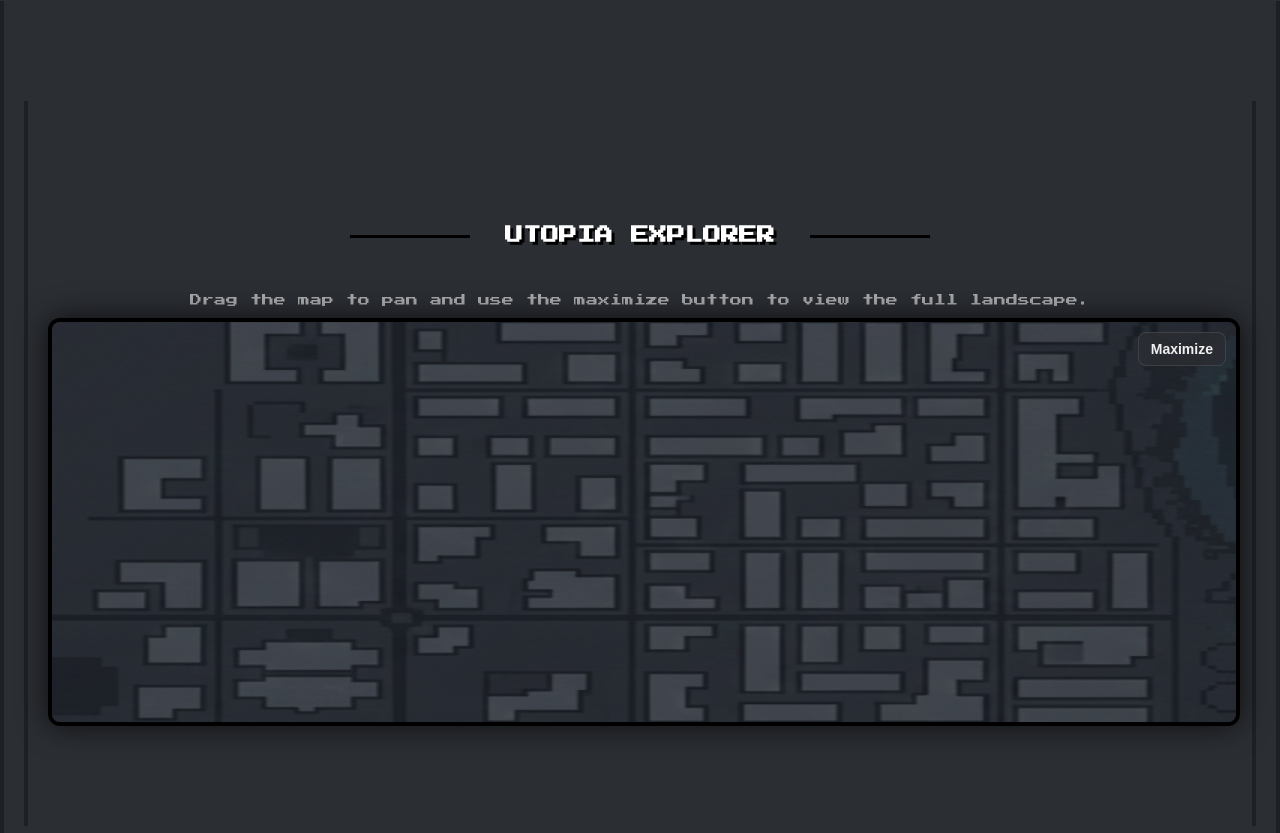
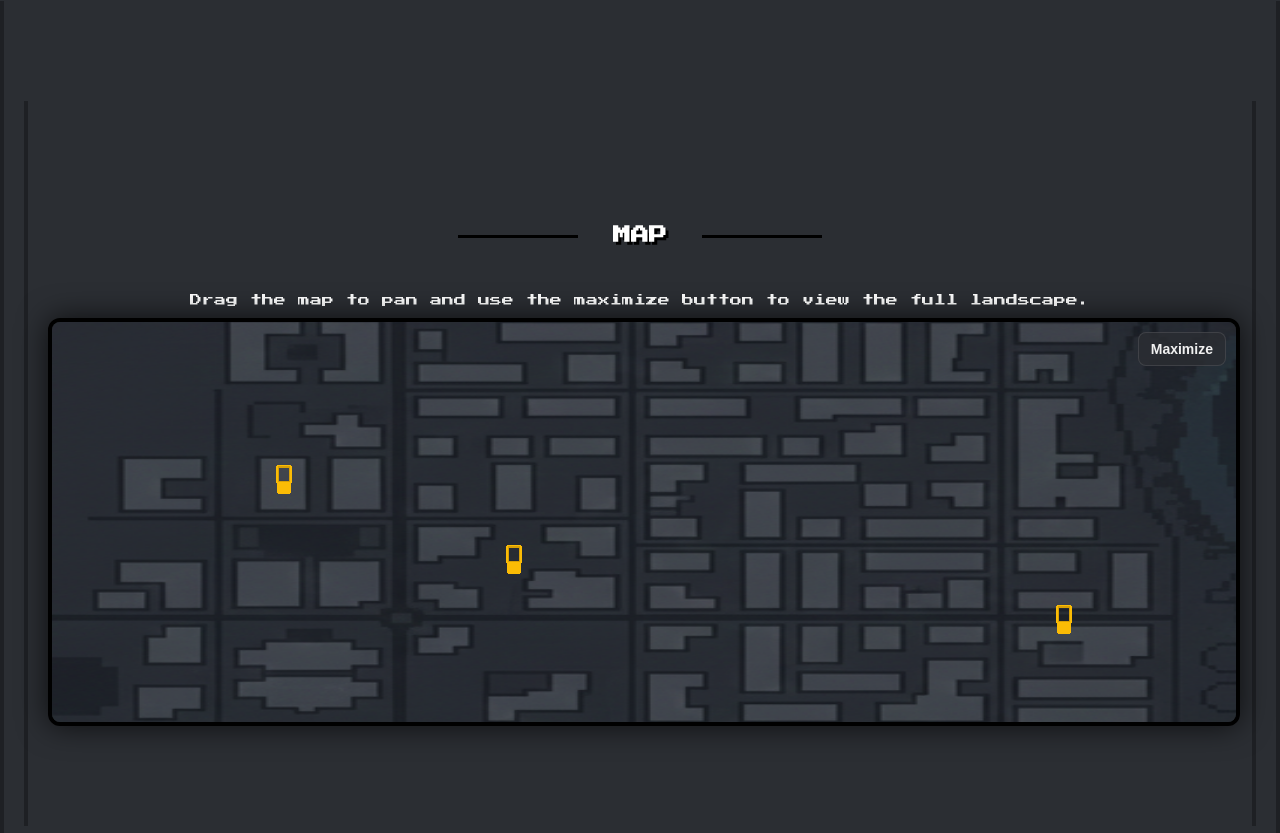
Before and after one commit to RindTel/outdoor_app, a PHP site: page /home.html in a window 1280 px wide. Shown: the part 779-1612 px from the top of the page. Run offline with PHP 8.4, Linux system fonts and the light colour scheme.

Commit message:
veq pointerat nhart jan shtu AHHHHHHHHHHHHHHHHHHHHHHHHHHHHHHHHHHHHHHHHHHHHHHH

```diff
--- a/Pages/Home/home.css
+++ b/Pages/Home/home.css
@@ -173,8 +173,7 @@ html {
 }
 
 .map-hint {
-            font-size: 0.75rem; /* Equivalent to 12px */
-            opacity: 0.6;
+    font-size: 0.75rem;
     margin-bottom: 12px;
     text-align: center;
 }
@@ -236,6 +235,60 @@ html {
 .maximize-btn:hover {
     background-color: #2b2e33;
 }
+
+.map-pointers-container {
+    position: absolute;
+    top: 0;
+    left: 0;
+    width: 100%;
+    height: 100%;
+}
+
+.map-pointer {
+
+    width: 12px;
+    height: 16px;
+    position: absolute;
+
+
+    margin-left: -6px;
+    margin-top: -16px;
+
+
+    background: none;
+    border: none;
+
+
+    --pointer-color: #fbbc05;
+    --shadow-color: #d9a004;
+
+    box-shadow:
+
+        0 -1px 0 0 var(--pointer-color),
+        -1px -1px 0 0 var(--pointer-color),
+        1px -1px 0 0 var(--pointer-color),
+
+        -2px 0 0 0 var(--pointer-color),
+        2px 0 0 0 var(--pointer-color),
+        -2px 1px 0 0 var(--pointer-color),
+        2px 1px 0 0 var(--pointer-color),
+
+
+        -1px 11px 0 0 var(--pointer-color),
+        1px 11px 0 0 var(--pointer-color),
+        0 12px 0 0 var(--pointer-color),
+
+
+        0 0 0 1px var(--shadow-color) inset,
+        0 1px 0 1px var(--shadow-color) inset;
+}
+
+.map-pointer:hover {
+    filter: brightness(1.2);
+    transform: translateY(-2px);
+    transition: transform 0.1s ease-out;
+}
+
 .contact-form {
     max-width: 500px;
     margin: 0 auto;
--- a/Pages/Home/home.html
+++ b/Pages/Home/home.html
@@ -1,7 +1,7 @@
 <!DOCTYPE html>
 <html lang="en">
 <head>
-    <meta charset="UTF8">
+    <meta charset="UTF-8">
     <meta name="viewport" content="width=device-width, initial-scale=1.0">
     <title>Outdoor Planner</title>
 
@@ -35,7 +35,7 @@
 <div class="section" id="map">
    <div class="map-container">
     <div class="section" id="map">
-        <h2>UTOPIA EXPLORER</h2>
+        <h2>MAP</h2>
         <div class="map-hint">Drag the map to pan and use the maximize button to view the full landscape.</div>
 
         <div class="map-box" id="interactiveMap">
@@ -43,7 +43,20 @@
             <button class="maximize-btn" id="maximizeButton">
                 Maximize
             </button>
+
             <div class="map-box-content" id="mapContent">
+                <div class="map-pointers-container">
+                    <div class="map-pointer" style="left: 1220px; top: 230px;"></div>
+                     <div class="map-pointer" style="left: 1220px; top: 600px;"></div>
+                    <div class="map-pointer" style="left: 670px; top: 540px;"></div>
+                    <div class="map-pointer" style="left: 2310px; top: 650px;"></div>
+                    <div class="map-pointer" style="left: 1540px; top: 580px;"></div>
+                    <div class="map-pointer" style="left: 440px; top: 460px;"></div>
+                 <div class="map-pointer" style="left: 700px; top: 250px;"></div>
+                 <div class="map-pointer" style="left: 500px; top: 1050px;"></div> -->
+                    <div class="map-pointer" style="left: 500px; top: 180px;"></div>
+                    <div class="map-pointer" style="left: 2135px; top: 400px;"></div>   -->
+                </div>
             </div>
 
         </div>
@@ -79,8 +92,9 @@
 
 
     function setInitialMapPosition() {
-        const centerX = (mapBox.clientWidth - mapContent.clientWidth) / 2;
-        const centerY = (mapBox.clientHeight - mapContent.clientHeight) / 2;
+
+        const centerX = (mapBox.clientWidth - 2400) / 2;
+        const centerY = (mapBox.clientHeight - 1200) / 2;
 
         currentTranslateX = centerX + 400;
         currentTranslateY = centerY + 100;
@@ -89,7 +103,16 @@
 
     window.addEventListener('load', setInitialMapPosition);
     window.addEventListener('resize', () => {
-        recalculateBoundaries();
+
+        if (!isMaximized) {
+            recalculateBoundaries();
+        } else {
+             const boxWidth = mapBox.clientWidth;
+             const boxHeight = mapBox.clientHeight;
+             currentTranslateX = (boxWidth - 2400) / 2;
+             currentTranslateY = (boxHeight - 1200) / 2;
+             updateMapPosition();
+        }
     });
 
     mapBox.addEventListener('mousedown', startDrag);
@@ -102,7 +125,7 @@
     mapBox.addEventListener('touchmove', drag);
 
     function startDrag(e) {
-        if (e.target.id === 'maximizeButton') return;
+        if (e.target.id === 'maximizeButton' || e.target.classList.contains('map-pointer')) return;
 
         isDragging = true;
         mapBox.classList.add('grabbing');
@@ -134,11 +157,16 @@
     }
 
     function recalculateBoundaries() {
+        if (isMaximized) {
+             updateMapPosition();
+             return;
+        }
+
         const maxTranslateX = 0;
         const maxTranslateY = 0;
 
-        const minTranslateX = mapBox.clientWidth - mapContent.clientWidth;
-        const minTranslateY = mapBox.clientHeight - mapContent.clientHeight;
+        const minTranslateX = mapBox.clientWidth - 2400;
+        const minTranslateY = mapBox.clientHeight - 1200;
 
         currentTranslateX = Math.max(Math.min(currentTranslateX, maxTranslateX), minTranslateX);
         currentTranslateY = Math.max(Math.min(currentTranslateY, maxTranslateY), minTranslateY);
@@ -166,8 +194,8 @@
             setTimeout(() => {
                 const boxWidth = mapBox.clientWidth;
                 const boxHeight = mapBox.clientHeight;
-                const contentWidth = mapContent.clientWidth;
-                const contentHeight = mapContent.clientHeight;
+                const contentWidth = 2400;
+                const contentHeight = 1200;
                 currentTranslateX = (boxWidth - contentWidth) / 2;
                 currentTranslateY = (boxHeight - contentHeight) / 2;
 
```
Lines whose indentation alone changed are shown as unchanged.
